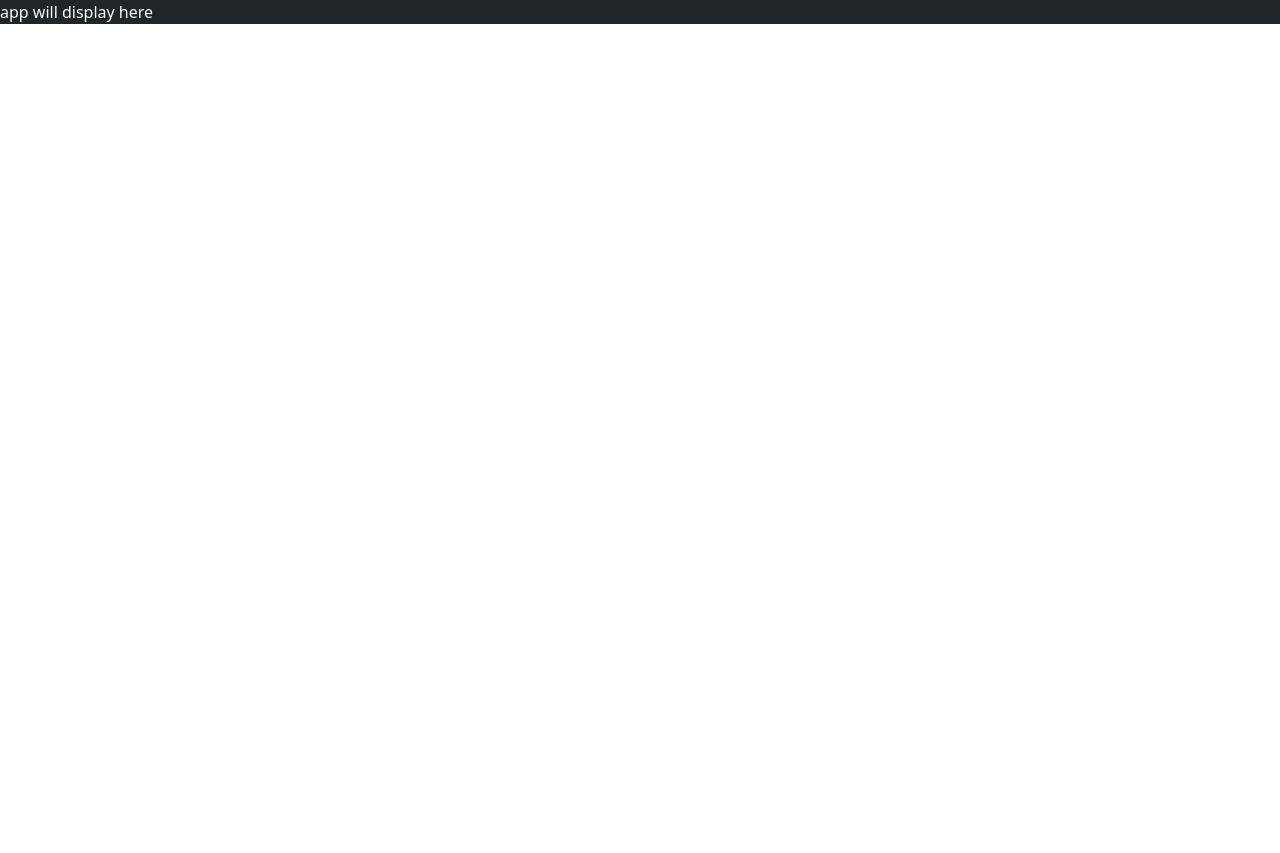
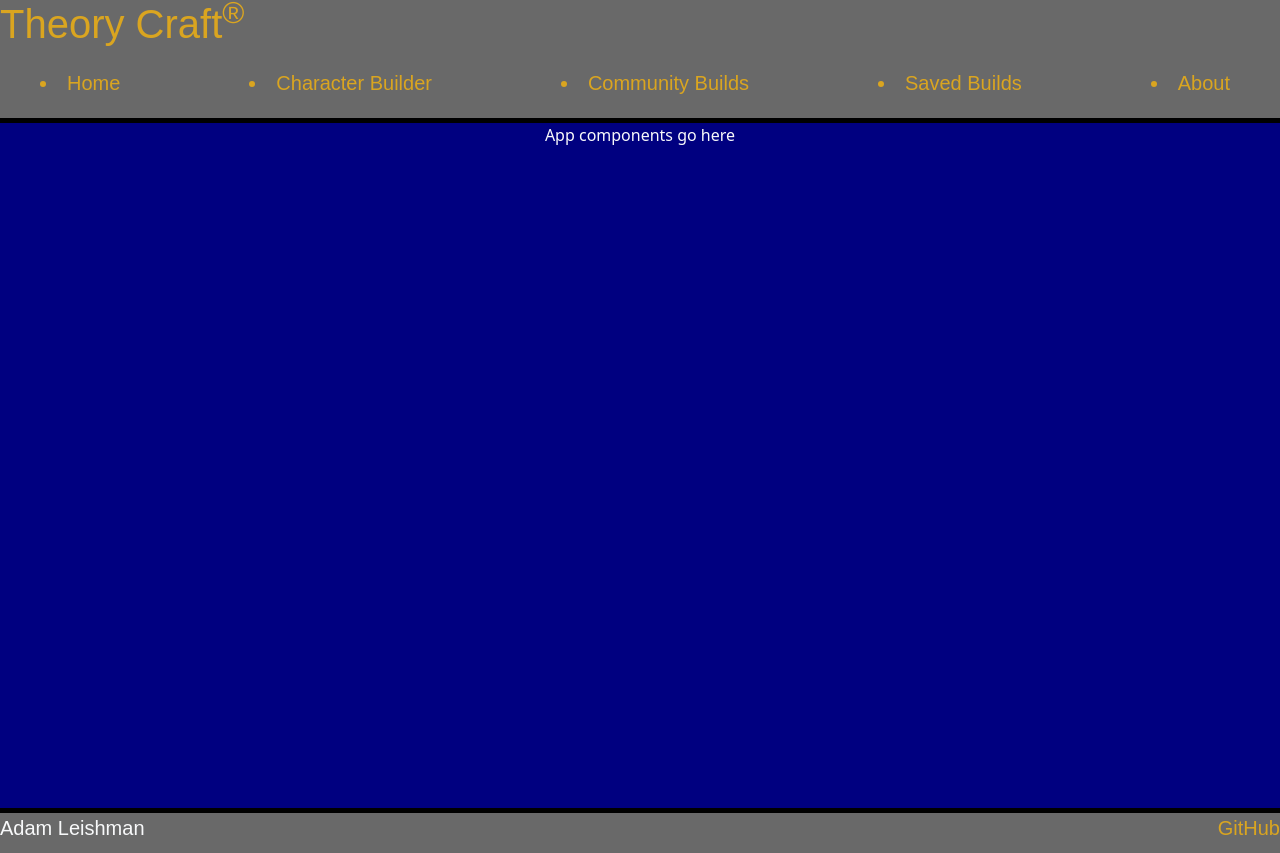
Before and after one commit to AzraelStrife17/startup, a React (Vite) app in the folder startup/: page / in a window 1280 px wide. Before the commit the page ends 800 px from the top, so only its background shows below. Built offline with nearby package versions, Linux system fonts and the light colour scheme.

Commit message:
completed app.jsx

```diff
--- a/startup/src/app.jsx
+++ b/startup/src/app.jsx
@@ -3,5 +3,28 @@ import 'bootstrap/dist/css/bootstrap.min.css';
 import './app.css';
 
 export default function App() {
-  return <div className="body bg-dark text-light">app will display here</div>;
+  return (
+    <div className="body bg-dark text-light">
+      <header>
+      <h1>Theory Craft<sup>&reg;</sup></h1>
+      <nav>
+        <menu>
+          <li><a href="index.html">Home</a></li>
+          <li><a href="characterBuilder.html">Character Builder</a></li>
+          <li><a href="communityBuilds.html">Community Builds</a></li>
+          <li><a href="savedBuilds.html">Saved Builds</a></li>
+          <li><a href="about.html">About</a></li>
+        </menu>
+      </nav>
+    </header>
+
+      <main>App components go here</main>
+
+      <footer>
+        <span class="text-reset">Adam Leishman</span>
+        <br />
+        <a href="https://github.com/AzraelStrife17/startup">GitHub</a>
+      </footer>
+    </div>
+  );
 }
--- a/startup/src/login/login.html
+++ b/startup/src/login/login.html
@@ -36,7 +36,7 @@
       </form>
     </main>
 
-<footer>
+    <footer>
       <span class="text-reset">Adam Leishman</span>
       <br />
       <a href="https://github.com/AzraelStrife17/startup">GitHub</a>
```
Also changed, not shown: startup/src/login/login.jsx (added, +9 -0 lines).
